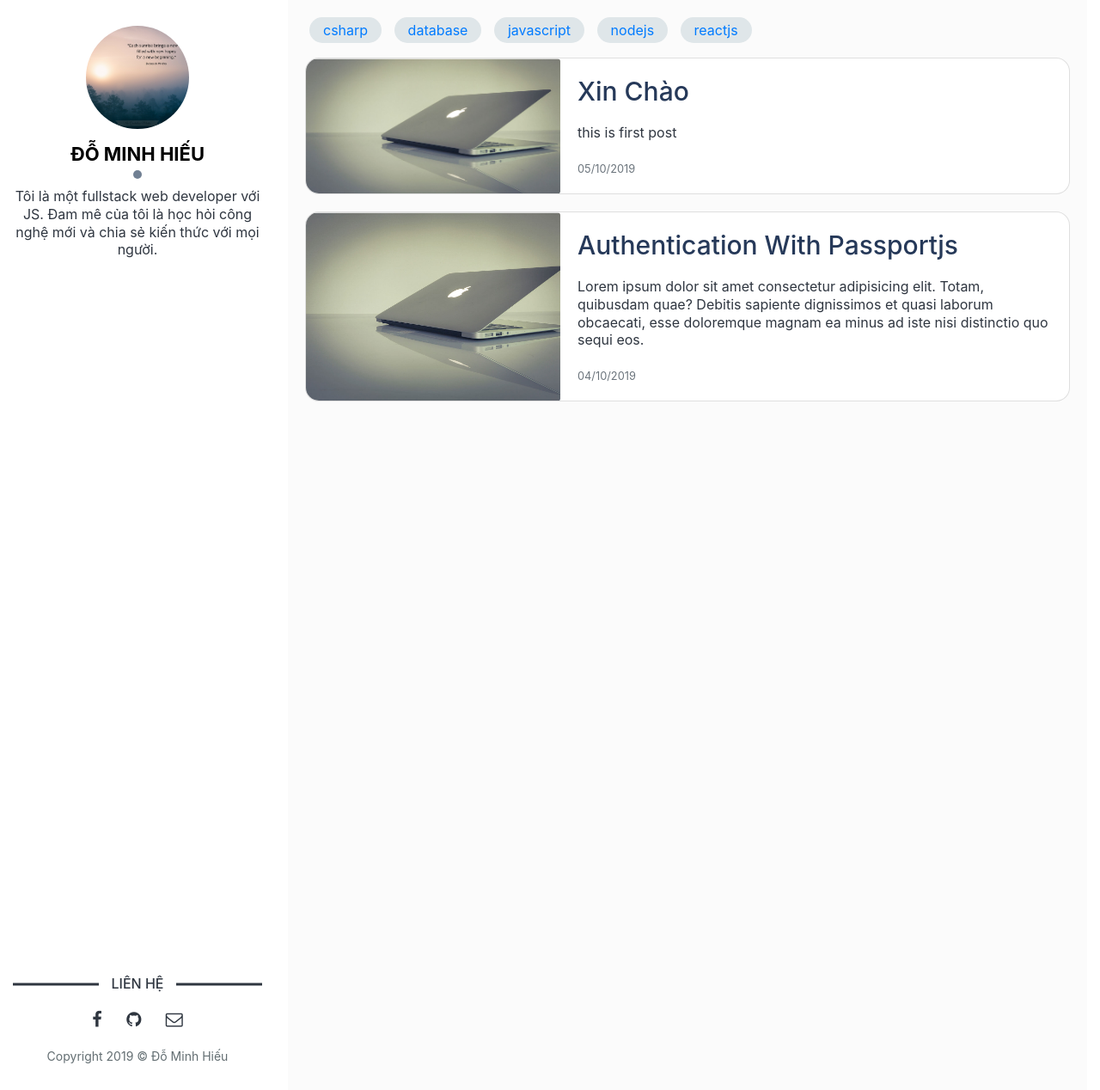
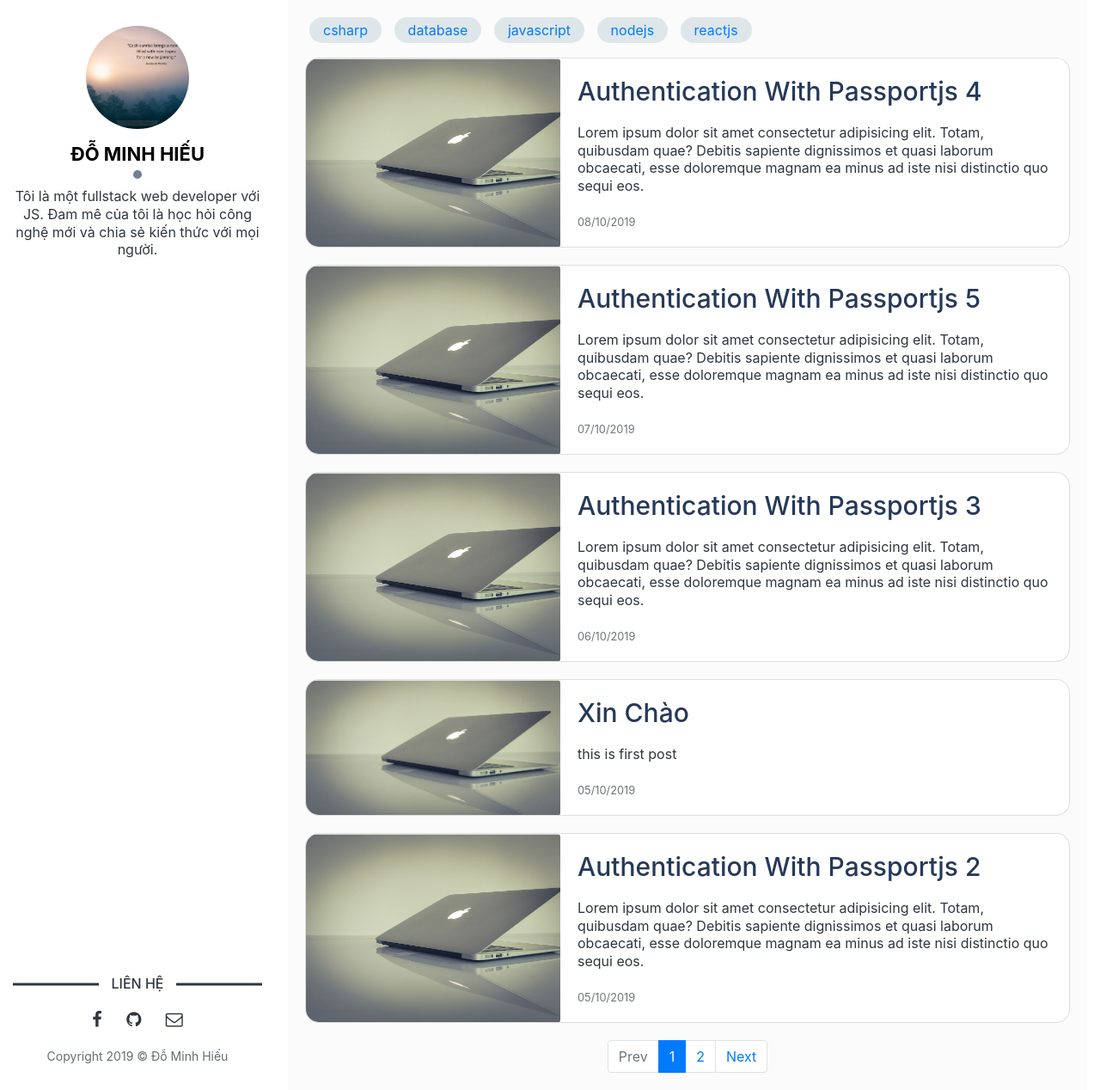
Before and after one commit to minhhieu76qng/minhhieu76qng.github.io, a Jekyll site: the page built from index.html, in a window 1280 px wide and 1268 px high. Shown: the whole window at 86% size. Built offline with Jekyll 4.4.1, drawn with Linux system fonts in a browser that asks for light colours; the list of posts is cut into pages by our own code.

Commit message:
add pagination for homepage

```diff
--- a/Gemfile
+++ b/Gemfile
@@ -7,4 +7,7 @@ git_source(:github) {|repo_name| "https://github.com/#{repo_name}" }
 # gem "rails"
 gem "jekyll"
 
-# gem github
+group :jekyll_plugins do
+  gem "jekyll-paginate"
+
+end
--- a/_config.yaml
+++ b/_config.yaml
@@ -1,3 +1,6 @@
+paginate: 5
+paginate_path: "/page:num"
+
 collections:
   category:
     output: true
@@ -13,9 +16,13 @@ defaults:
     values:
       layout: "category"
       permalink: /category/:name
+      c_paginate_path: /category/:name/:num
   - scope:
       path: ""
       type: "posts"
     values:
       layout: "post"
       permalink: /posts/:title
+
+plugins:
+  - jekyll-paginate
--- /dev/null
+++ b/_posts/2019-10-05-Authentication-with-passportjs-2.md
@@ -0,0 +1,9 @@
+---
+coverImg: /assets/images/workflow.jpg
+categories: [javascript]
+---
+
+Lorem ipsum dolor sit amet consectetur adipisicing elit.
+Totam, quibusdam quae? Debitis sapiente dignissimos et quasi
+laborum obcaecati, esse doloremque magnam ea minus ad iste
+nisi distinctio quo sequi eos.
--- /dev/null
+++ b/_posts/2019-10-06-Authentication-with-passportjs-3.md
@@ -0,0 +1,9 @@
+---
+coverImg: /assets/images/workflow.jpg
+categories: [javascript]
+---
+
+Lorem ipsum dolor sit amet consectetur adipisicing elit.
+Totam, quibusdam quae? Debitis sapiente dignissimos et quasi
+laborum obcaecati, esse doloremque magnam ea minus ad iste
+nisi distinctio quo sequi eos.
--- /dev/null
+++ b/_posts/2019-10-07-Authentication-with-passportjs-5.md
@@ -0,0 +1,9 @@
+---
+coverImg: /assets/images/workflow.jpg
+categories: [javascript]
+---
+
+Lorem ipsum dolor sit amet consectetur adipisicing elit.
+Totam, quibusdam quae? Debitis sapiente dignissimos et quasi
+laborum obcaecati, esse doloremque magnam ea minus ad iste
+nisi distinctio quo sequi eos.
--- /dev/null
+++ b/_posts/2019-10-08-Authentication-with-passportjs-4.md
@@ -0,0 +1,9 @@
+---
+coverImg: /assets/images/workflow.jpg
+categories: [javascript]
+---
+
+Lorem ipsum dolor sit amet consectetur adipisicing elit.
+Totam, quibusdam quae? Debitis sapiente dignissimos et quasi
+laborum obcaecati, esse doloremque magnam ea minus ad iste
+nisi distinctio quo sequi eos.
--- a/index.html
+++ b/index.html
@@ -7,6 +7,49 @@ layout: default
 {% include list_category.html list_category=site.category%}
 
 <!-- show post -->
-{% for post in site.posts %}
+{% for post in paginator.posts %}
 {% include article_item.html post=post %}
 {% endfor %}
+
+<!--  -->
+{% if paginator.total_pages > 1 %}
+<nav class="pagination justify-content-center">
+
+
+  {% if paginator.previous_page %}
+  <li class="page-item">
+    <a class="page-link" href="{{ paginator.previous_page_path }}">Prev</a>
+  </li>
+  {% else %}
+  <li class="page-item disabled">
+    <a class="page-link">Prev</a>
+  </li>
+  {% endif %}
+
+  {% for page in (1..paginator.total_pages) %}
+  {% if page == paginator.page %}
+  <li class="page-item active">
+    <a href="" class="page-link">{{page}}</a>
+  </li>
+  {% elsif page == 1 %}
+  <li class="page-item">
+    <a class="page-link" href="{{ paginator.previous_page_path | relative_url }}">{{ page }}</a>
+  </li>
+  {% else %}
+  <li class="page-item">
+    <a class="page-link" href="{{ site.paginate_path | relative_url | replace: ':num', page}}">{{ page }}</a>
+  </li>
+  {% endif %}
+  {% endfor %}
+
+  {% if paginator.next_page %}
+  <li class="page-item">
+    <a class="page-link" href="{{ paginator.next_page_path }}">Next</a>
+  </li>
+  {% else %}
+  <li class="page-item disabled">
+    <a class="page-link">Next</a>
+  </li>
+  {% endif %}
+</nav>
+{% endif %}
```
Also changed, not shown: Gemfile.lock, _posts/2019-10-04-Authentication-with-passportjs-1.md (renamed from _posts/2019-10-04-Authentication-with-passportjs.md), 9 other files.
